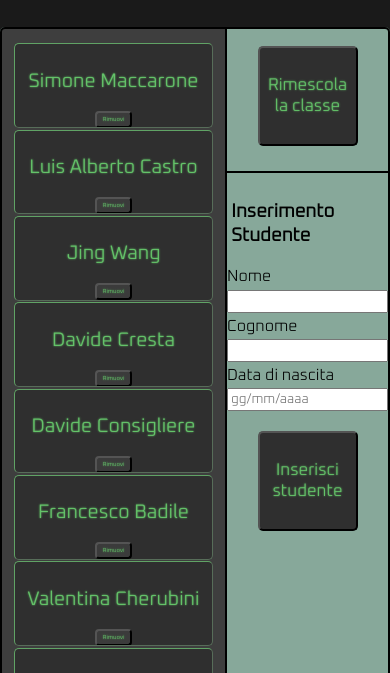
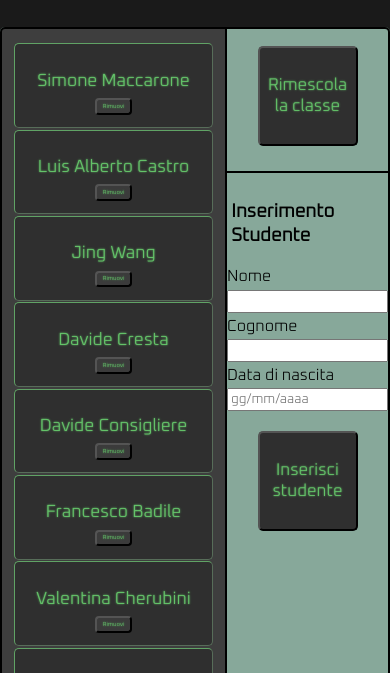
Before and after one commit to pepo999/classroom-manager, a plain HTML site: page index.html in a window 390 px wide. Shown: the part 171-844 px from the top of the page. Drawn offline with Linux system fonts and the light colour scheme; a web font is replaced by a local one.

Commit message:
update new css

```diff
--- a/new-style.css
+++ b/new-style.css
@@ -56,10 +56,15 @@
     li{
         padding-top: 3vh;
         list-style: none;
-        font-size: 5vw;
+        font-size: 4.5vw;
    height: 20vw;
    flex-grow: 1;
    min-height: 10vh;
+    }
+
+
+    input{
+        margin: 5px 5;
     }
 
     li>button{
@@ -71,6 +76,7 @@
         font-family: 'Oxanium', cursive;
         border-radius: 4px;
         font-size: 1.5vw;
+        margin-top: 0px;
     }
 
     button{
```
